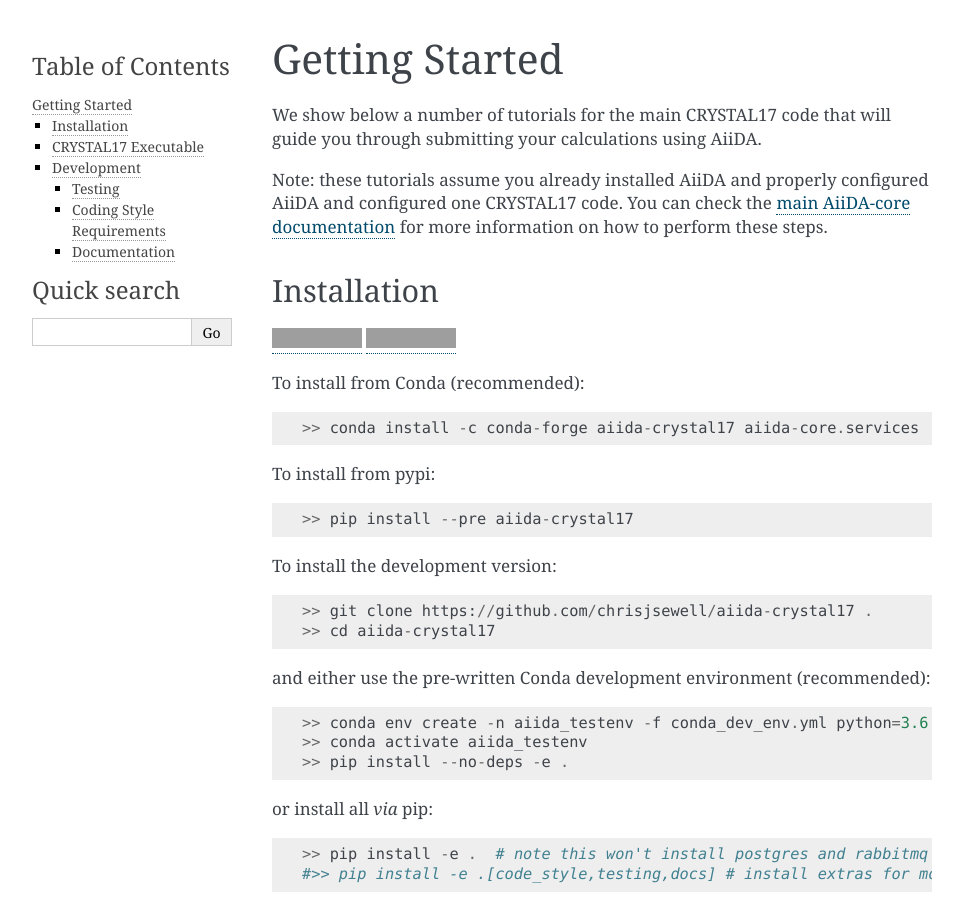
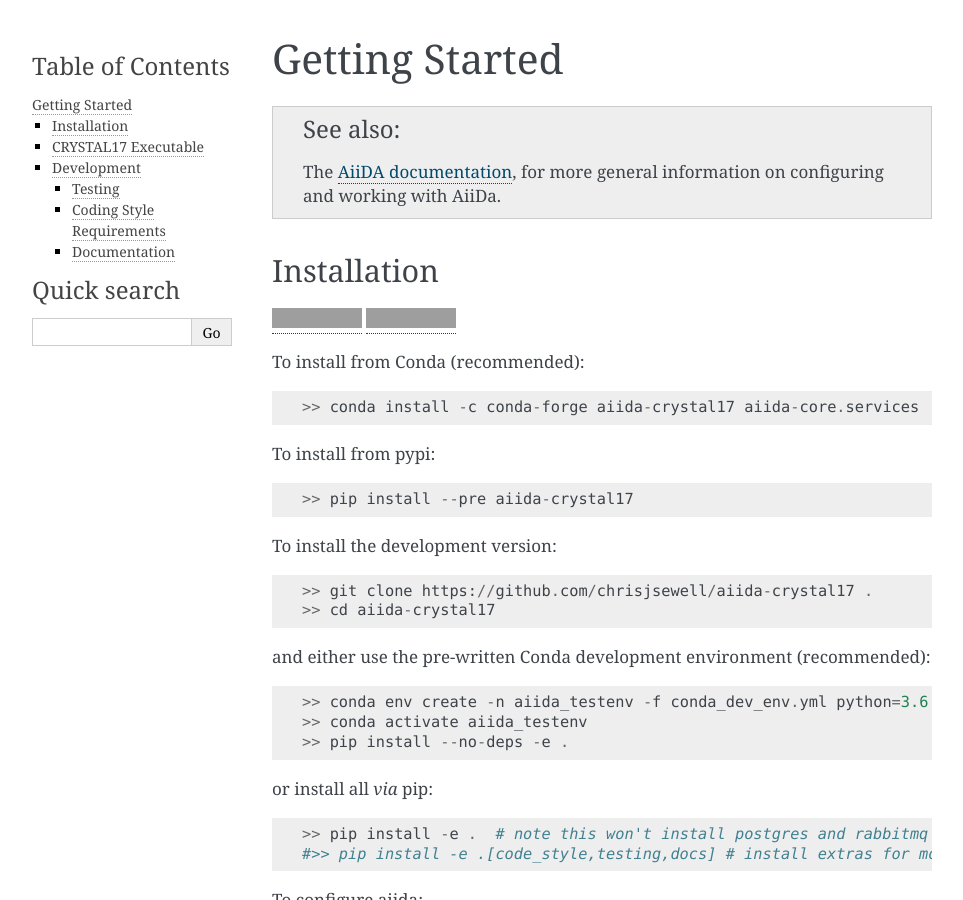
Before and after one commit to aiidaplugins/aiida-crystal17, a Sphinx documentation site: the page built from docs/source/user_guide/get_started.rst, in a window 1280 px wide and 900 px high. Shown: the whole window, without its empty margins (148-1111 px from the left). Built offline with Sphinx 7.4.7, drawn with Linux system fonts in a browser that asks for light colours; pages that are not in the unit, such as notebooks, are missing from menus; grey boxes are pictures that could not be loaded.

Commit message:
improve getting started documentation

```diff
--- a/docs/source/user_guide/get_started.rst
+++ b/docs/source/user_guide/get_started.rst
@@ -2,14 +2,10 @@
 Getting Started
 ===============
 
-We show below a number of tutorials for the main CRYSTAL17 code
-that will guide you through submitting your calculations using AiiDA.
+.. seealso::
 
-Note: these tutorials assume you already installed AiiDA and
-properly configured AiiDA and configured one CRYSTAL17 code.
-You can check the
-`main AiiDA-core documentation <http://aiida-core.readthedocs.io/en/latest/index.html>`_
-for more information on how to perform these steps.
+    The `AiiDA documentation <http://aiida-core.readthedocs.io>`_,
+    for more general information on configuring and working with AiiDa.
 
 Installation
 ++++++++++++
```
